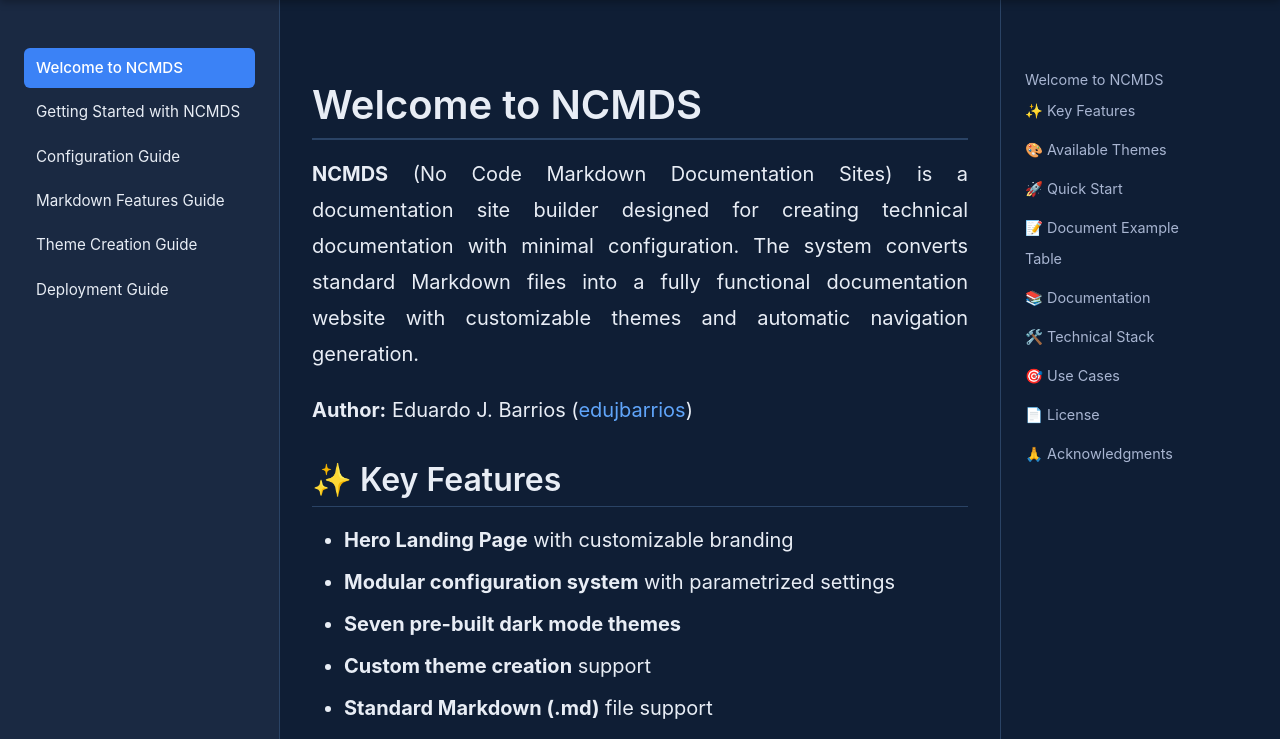
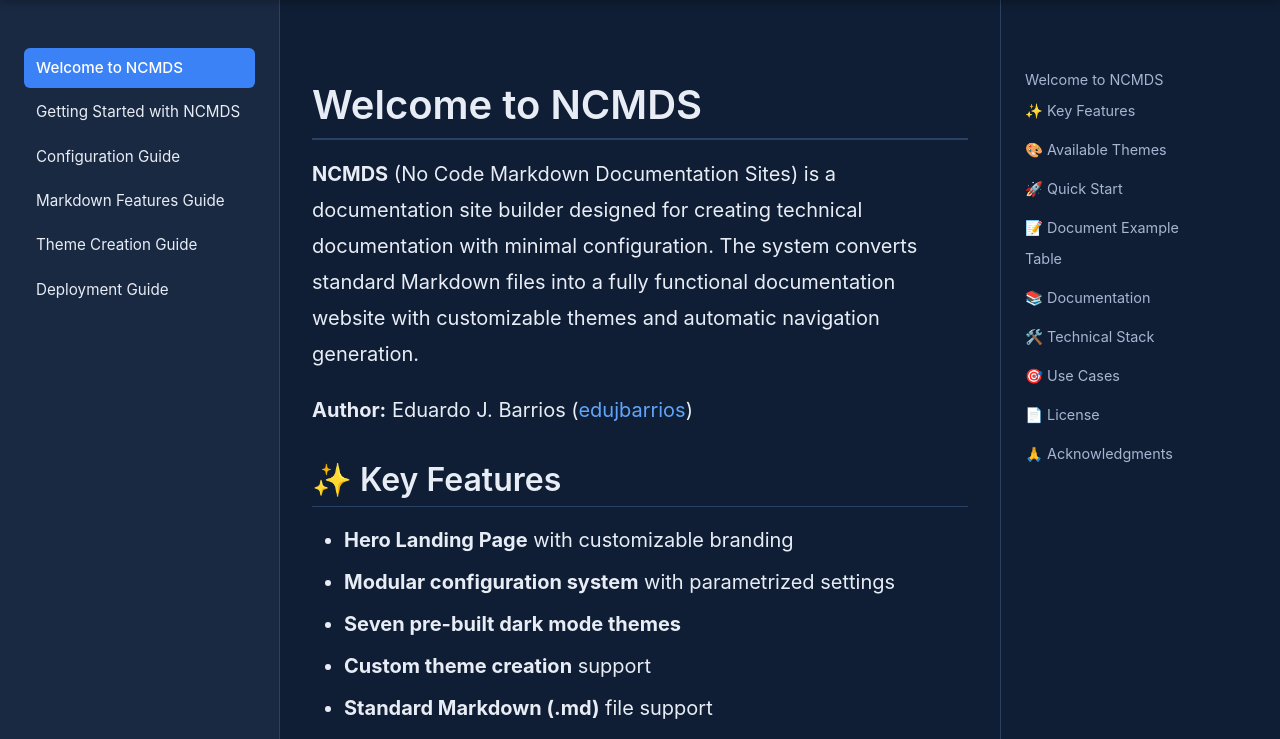
Before and after one commit to edujbarrios/ncmds, a Flask app: page /docs/01-index in a window 1280 px wide. Shown: the part 60-799 px from the top of the page. Run offline with Flask 3, Linux system fonts and the light colour scheme; some libraries are stand-ins or nearby versions.

Commit message:
removed justified text for better reading in web production sites

```diff
--- a/static/style.css
+++ b/static/style.css
@@ -976,7 +976,7 @@ body {
 .markdown-body p {
     margin-bottom: 1.25rem;
     line-height: 1.8;
-    text-align: justify;
+    text-align: left;
 }
 
 .markdown-body a {
@@ -1000,7 +1000,7 @@ body {
 .markdown-body li {
     margin-bottom: 0.5rem;
     line-height: 1.7;
-    text-align: justify;
+    text-align: left;
 }
 
 .markdown-body code {
```
